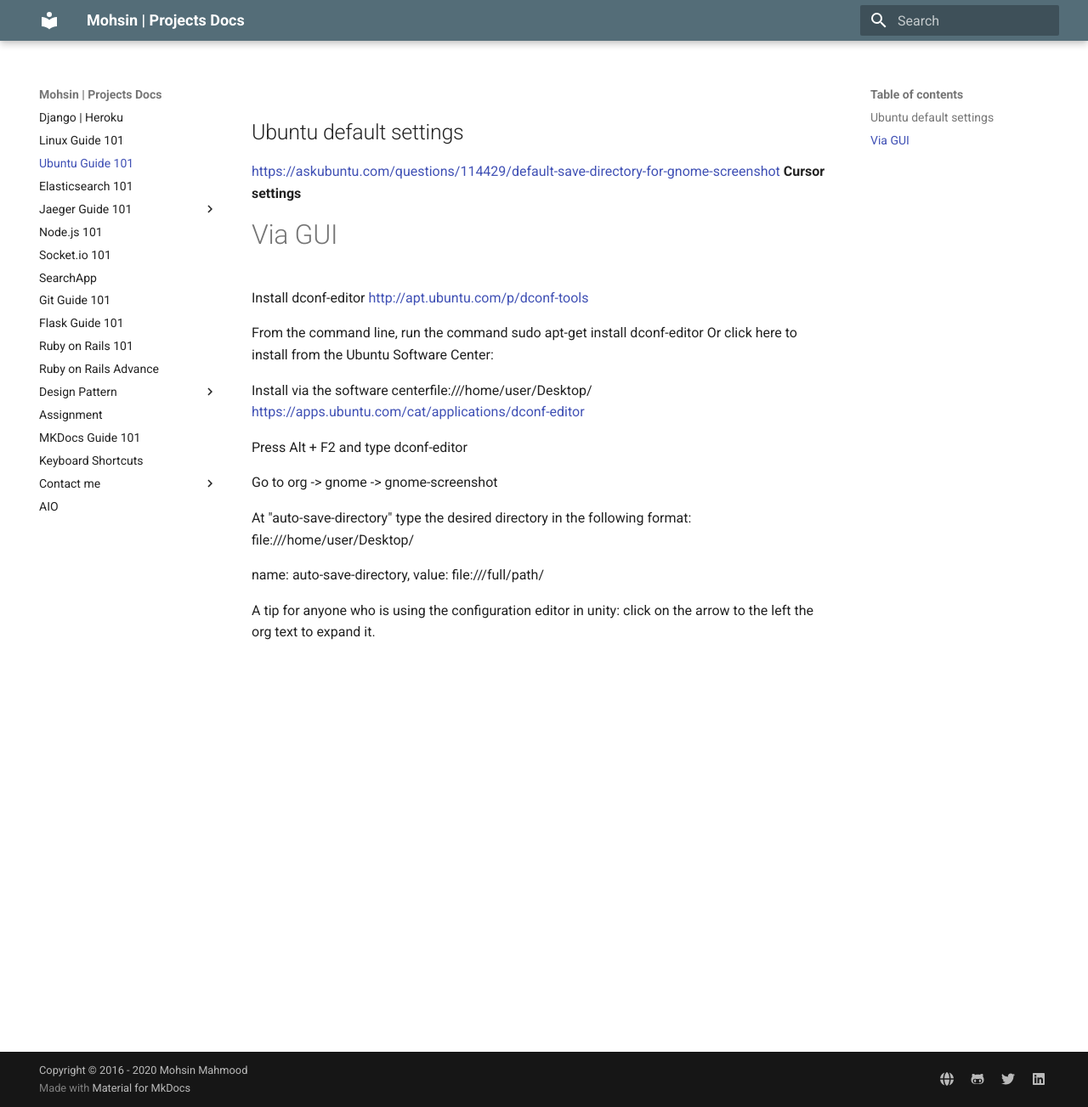
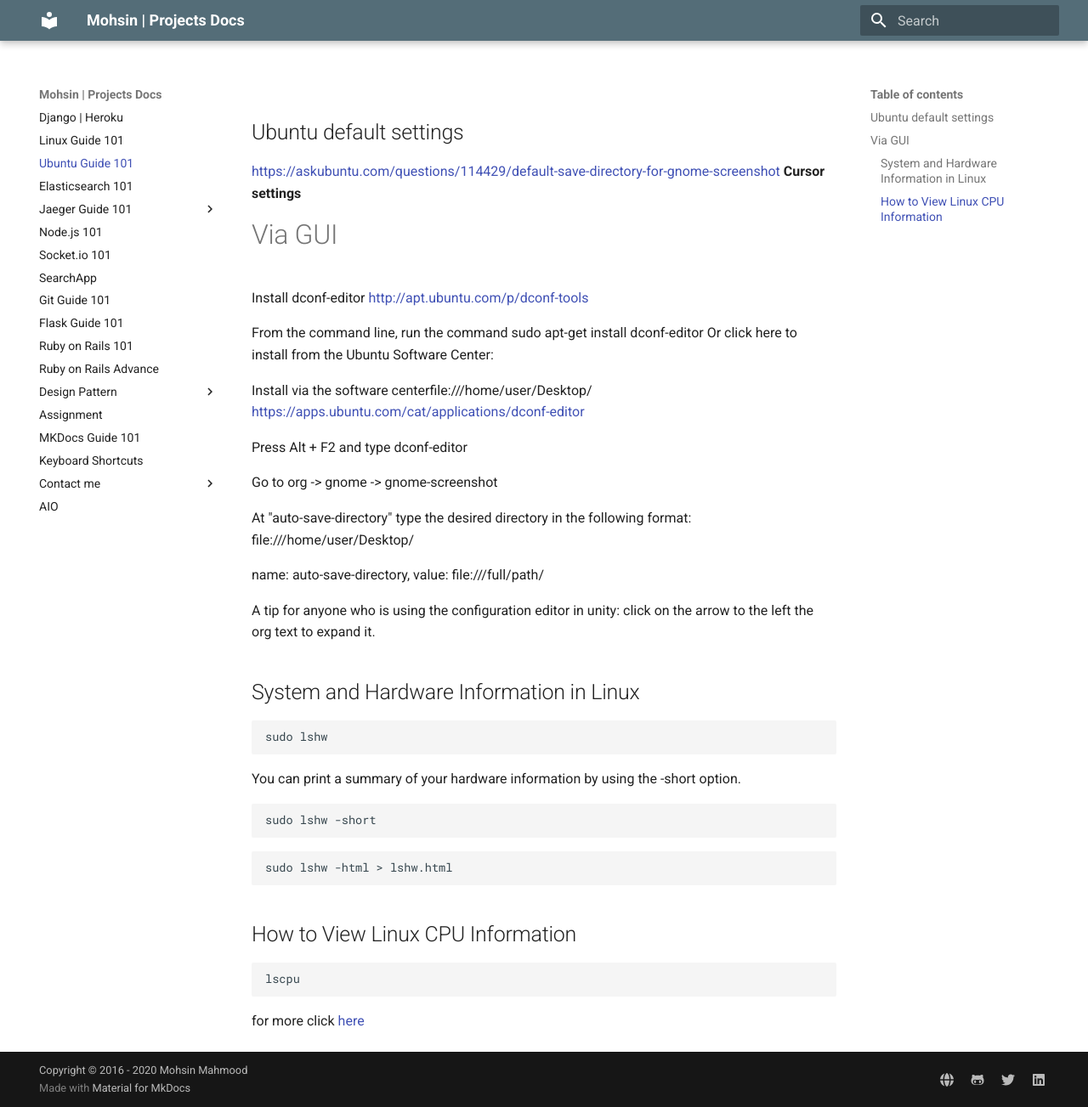
Before and after one commit to mohsinmdl/mdl-docs, an MkDocs documentation site: the page built from docs/Ubuntu-guide-101.md, in a window 1280 px wide and 1303 px high. Shown: the whole window at 85% size. Built offline with MkDocs 1.6.1 and Material for MkDocs 9.7.7, drawn with Linux system fonts in a browser that asks for light colours.

Commit message:
Ubuntu hardware Commands

````diff
--- a/docs/Ubuntu-guide-101.md
+++ b/docs/Ubuntu-guide-101.md
@@ -22,3 +22,31 @@ At "auto-save-directory" type the desired directory in the following format: fil
 name: auto-save-directory, value: file:///full/path/
 
 A tip for anyone who is using the configuration editor in unity: click on the arrow to the left the org text to expand it.
+
+## System and Hardware Information in Linux
+
+```bash
+sudo lshw
+```
+
+
+You can print a summary of your hardware information by using the -short option.
+
+```bash
+sudo lshw -short
+```
+
+
+```bash
+sudo lshw -html > lshw.html
+```
+
+
+## How to View Linux CPU Information
+
+```bash
+lscpu
+```
+
+
+for more click [here](https://www.tecmint.com/commands-to-collect-system-and-hardware-information-in-linux/)
````
